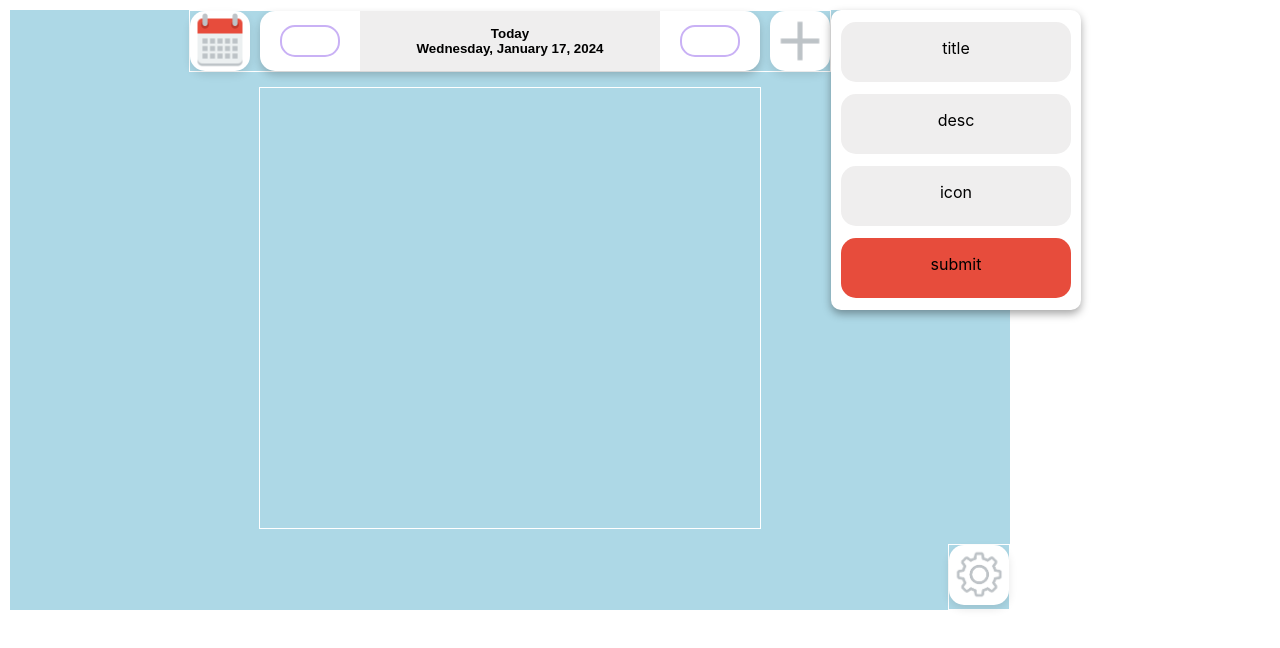
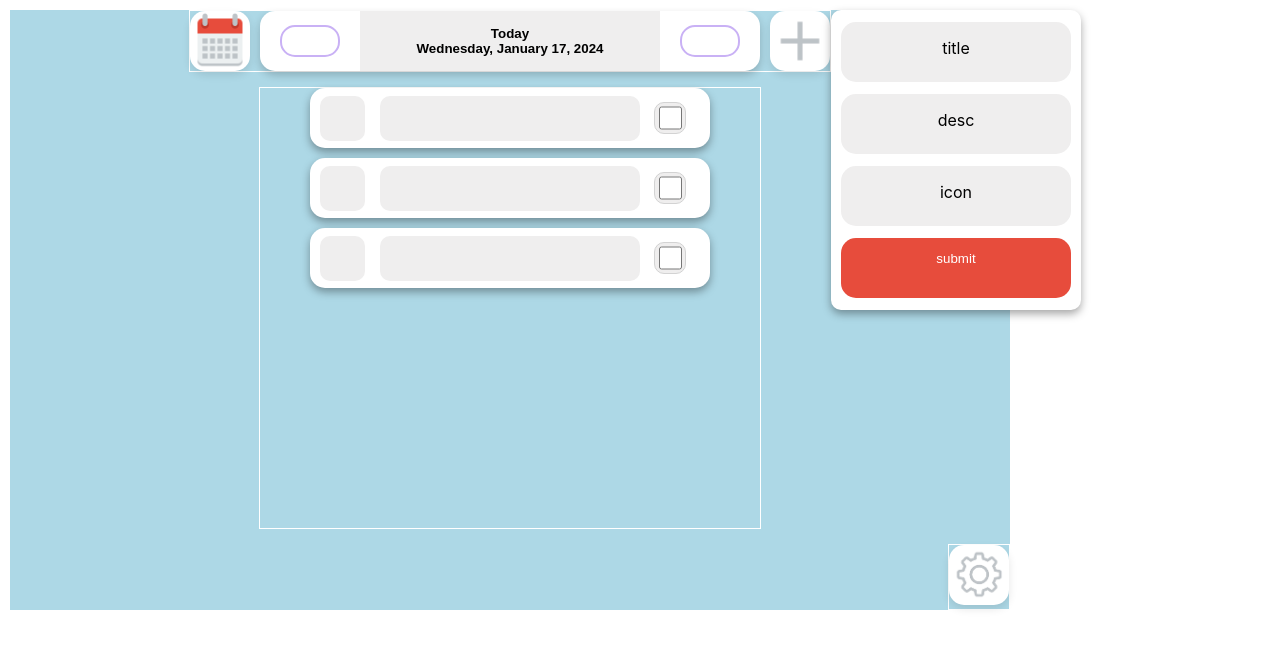
Before and after one commit to JeremyGroce/hobby-tracker, a React (Create React App) app: page / in a window 1280 px wide. Both pictures are taken after a click on the button 800 px from the left and 41 px from the top of the page. Shown: the top 648 px of the page. Built offline with nearby package versions, Linux system fonts and the light colour scheme.

Commit message:
morechanges

```diff
--- a/src/App.js
+++ b/src/App.js
@@ -47,7 +47,7 @@ function App() {
 
 
       <div className='dashboard-hobby-container'>
-      <List numModules={numModules} />
+      <List numModules={3} />
 
       </div>
 
--- a/src/components/add-menu.js
+++ b/src/components/add-menu.js
@@ -19,9 +19,11 @@ function AddMenu({toggle})
                         <p>icon</p>
                     </div>
 
+                    <button className='addMenu-submit-btn'>
                     <div className='addMenu-submit-container'>
                         <p>submit</p>
                     </div>
+                    </button>
                 </div>
             )}
         </div>
--- a/src/styling/add-menu.css
+++ b/src/styling/add-menu.css
@@ -24,10 +24,25 @@
     width: 230px;
     background-color: #efeeee;
     border-radius: 15px;
-    justify-content: start;
 }
 
 .addMenu-submit-container
 {
+    color: white;
     background-color: #e74c3c;
 }
+
+.addMenu-submit-container:hover
+{
+    background-color: #Ae1906;
+}
+
+.addMenu-submit-btn
+{
+  background: none;
+  border: none;
+  padding: 0;
+  cursor: pointer;
+  text-decoration: none;
+
+}
--- a/src/styling/add.css
+++ b/src/styling/add.css
@@ -16,3 +16,8 @@
   padding: 0;
   cursor: pointer;
 }
+
+.add-btn-outer-container:hover
+{
+  background-color: lightgray;
+}
```
